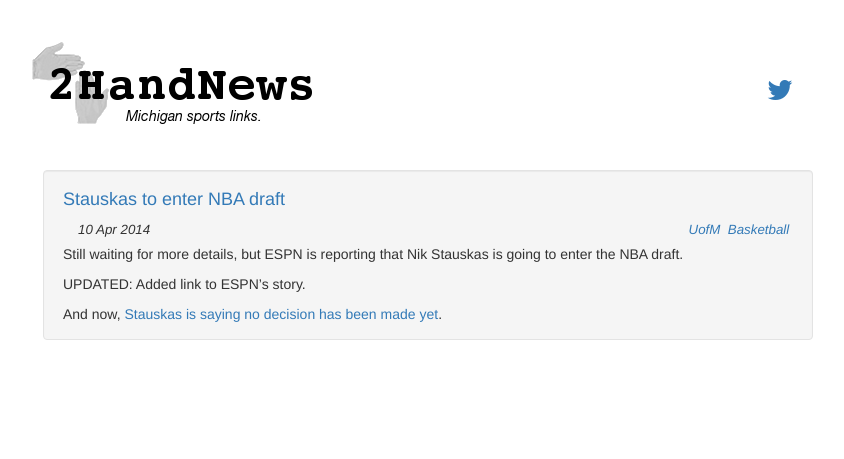
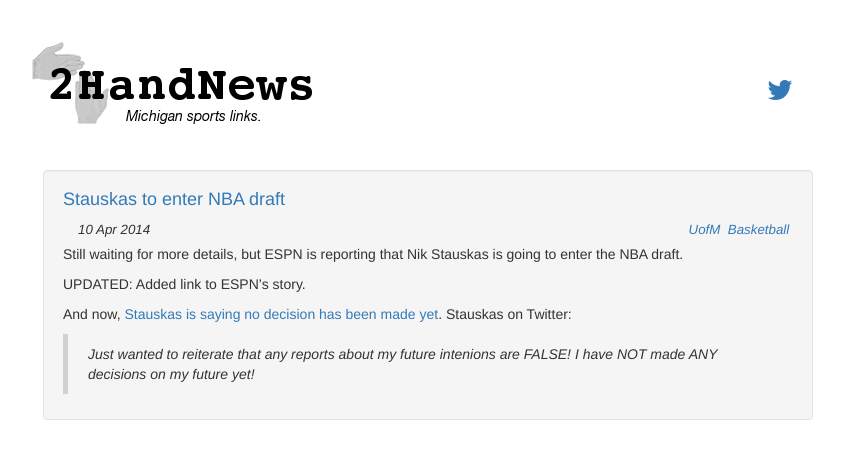
Before and after one commit to aftco/aftco.github.io, a Jekyll site: the page built from _posts/2014-04-10-08-36-stauskas-to-enter-nba-draft.md, in a window 1280 px wide. Shown: the top 459 px of the page, without its empty margins (212-1056 px from the left). Built offline with Jekyll 4.4.1, drawn with Linux system fonts in a browser that asks for light colours; nearby versions of some CDN libraries; Markdown is read by kramdown in place of the engine named in the settings.

Commit message:
added tweet of his uncertainty.

```diff
--- a/_posts/2014-04-10-08-36-stauskas-to-enter-nba-draft.md
+++ b/_posts/2014-04-10-08-36-stauskas-to-enter-nba-draft.md
@@ -9,4 +9,6 @@
 
 UPDATED: Added link to ESPN's story.
 
-And now, [Stauskas is saying no decision has been made yet](http://www.mlive.com/wolverines/index.ssf/2014/04/nik_stauskas_rebuts_reports_of.html).
+And now, [Stauskas is saying no decision has been made yet](http://www.mlive.com/wolverines/index.ssf/2014/04/nik_stauskas_rebuts_reports_of.html). Stauskas on Twitter:
+
+> Just wanted to reiterate that any reports about my future intenions are FALSE! I have NOT made ANY decisions on my future yet!
```
